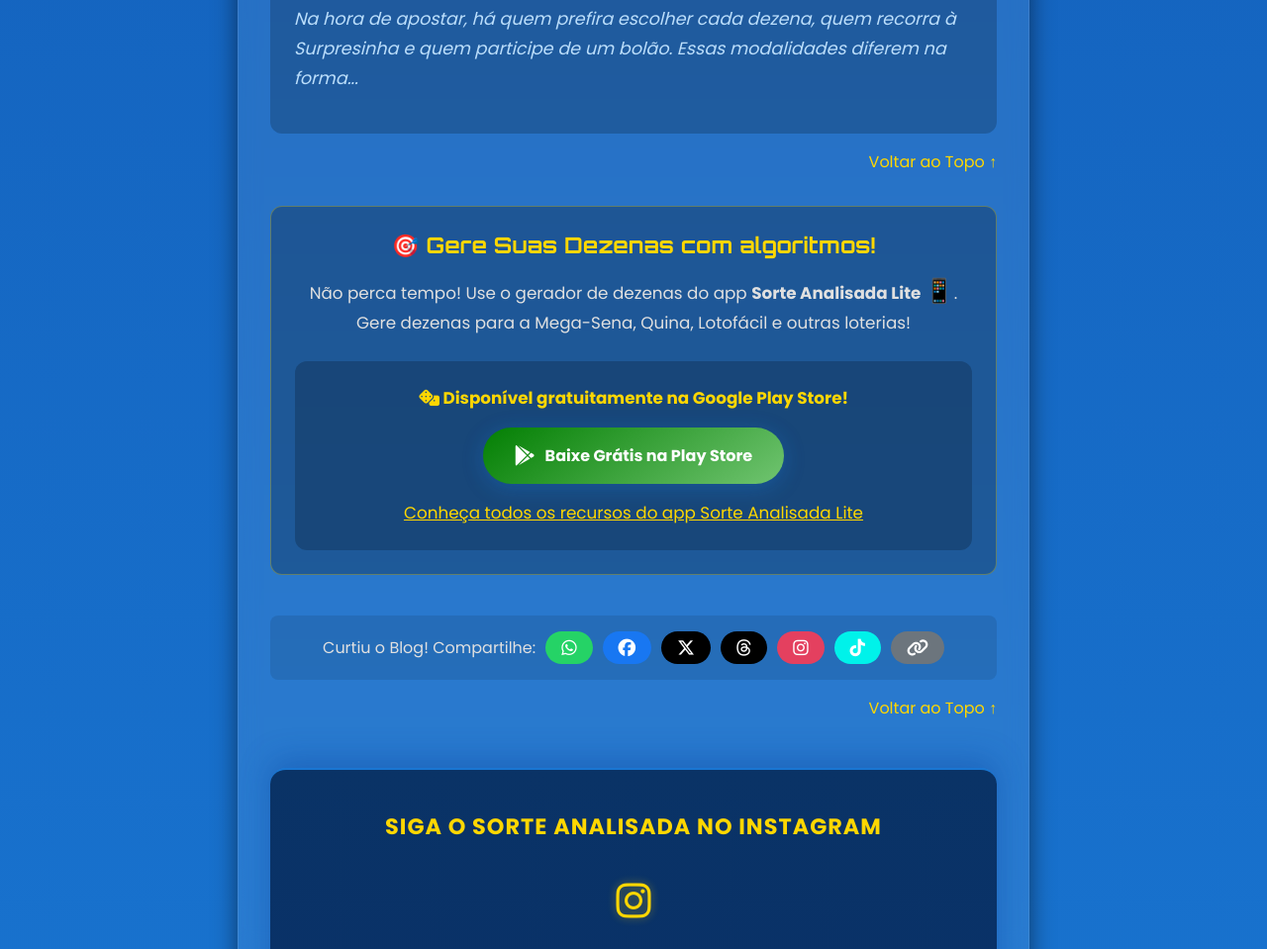
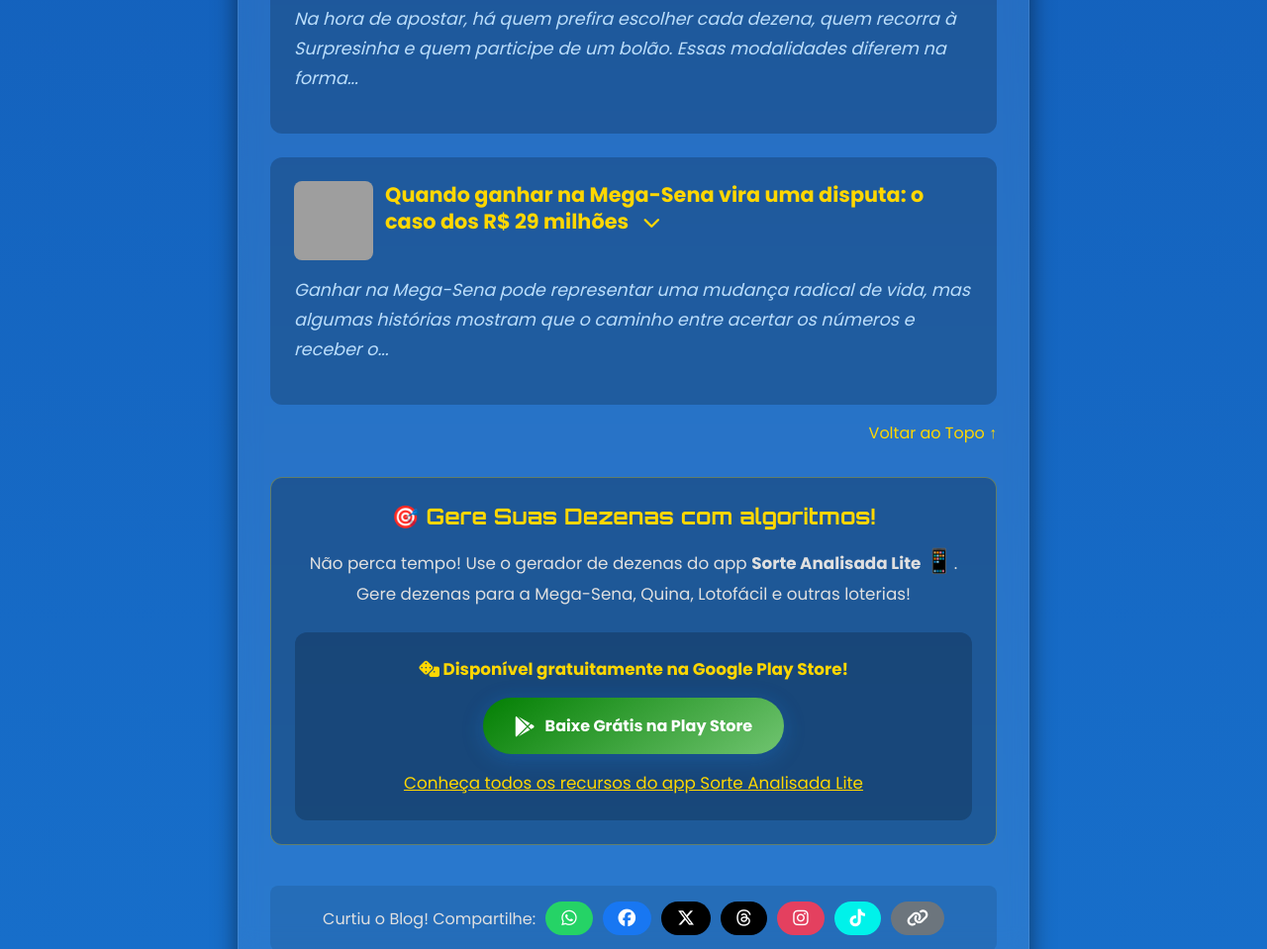
Before and after one commit to ronaldoleite-tech/sorteanalisada-policies, a plain HTML site: page public/index.html in a window 1280 px wide. Shown: the part 6005-6964 px from the top of the page at 99% size. Drawn offline with Linux system fonts and the light colour scheme; grey boxes are pictures that could not be loaded.

Commit message:
Atualização 23/08/26 1

```diff
--- a/public/static/js/dados-artigos.js
+++ b/public/static/js/dados-artigos.js
@@ -260,5 +260,18 @@ const dadosArtigos = [
       "Bolões reúnem recursos de várias pessoas para registrar mais combinações, ampliando a chance coletiva de acertar em comparação com uma aposta simples. Em contrapartida, os prêmios são repartidos conforme as cotas. Comprovantes e regras claras são essenciais para evitar conflitos.",
       "A escolha do formato pode considerar orçamento, conveniência e diversão. O importante é entender o que está sendo comprado, manter os gastos sob controle e não confundir mais combinações com garantia de prêmio."
     ]
+  },
+  {
+    "titulo": "Quando ganhar na Mega-Sena vira uma disputa: o caso dos R$ 29 milhões",
+    "id": "mega-sena-premio-disputa-29-milhoes",
+    "data": "2026-11-23",
+    "imagem": "blog19.jpeg",
+    "alt": "Bilhete de loteria próximo a um cofre, ilustrando uma disputa envolvendo prêmio milionário da Mega-Sena",
+    "paragrafos": [
+      "Ganhar na Mega-Sena pode representar uma mudança radical de vida, mas algumas histórias mostram que o caminho entre acertar os números e receber o prêmio pode ser mais complicado do que se imagina. Em Sinop, no Mato Grosso, um caso envolvendo um bilhete premiado de aproximadamente R$ 29 milhões chamou a atenção após um comprovante com problema de impressão permanecer guardado em uma lotérica e, posteriormente, se tornar objeto de uma investigação.",
+      "Segundo as reportagens, uma aposta teria sido reemitida após apresentar falhas na impressão, enquanto o primeiro bilhete permaneceu no estabelecimento. Depois que os números foram sorteados, a investigação apontou suspeitas de que uma funcionária teria retirado o comprovante premiado e, junto com o marido, tentado reivindicar a fortuna. O episódio deu origem a uma disputa judicial e a uma investigação criminal, com versões e argumentos que ainda precisam ser analisados pela Justiça.",
+      "O caso não é isolado quando se trata de histórias envolvendo grandes prêmios. Em 2007, Renné Senna, ganhador de aproximadamente R$ 52 milhões, foi assassinado no Rio de Janeiro. A investigação apontou sua esposa como mandante do crime, motivado por interesses relacionados à fortuna, e ela acabou condenada. Em outra situação, um patrão e um empregado disputaram judicialmente um prêmio da Mega-Sena após uma aposta que, segundo o trabalhador, teria sido realizada em conjunto. A Justiça reconheceu o direito à divisão, e o conflito terminou em acordo anos depois.",
+      "São histórias muito diferentes, mas que mostram como grandes premiações podem envolver questões de confiança, segurança, relações pessoais e disputas sobre direitos. A sorte de acertar os números não elimina a necessidade de cuidado com comprovantes, acordos entre participantes e informações pessoais. Afinal, o sorteio pode ser o momento mais aguardado, mas, em algumas histórias, os acontecimentos posteriores acabam sendo tão surpreendentes quanto os próprios números sorteados. 🎰"
+    ]
   }
   ];
```
Also changed, not shown: public/landing.html (+1 -1 lines), 1 other file.
